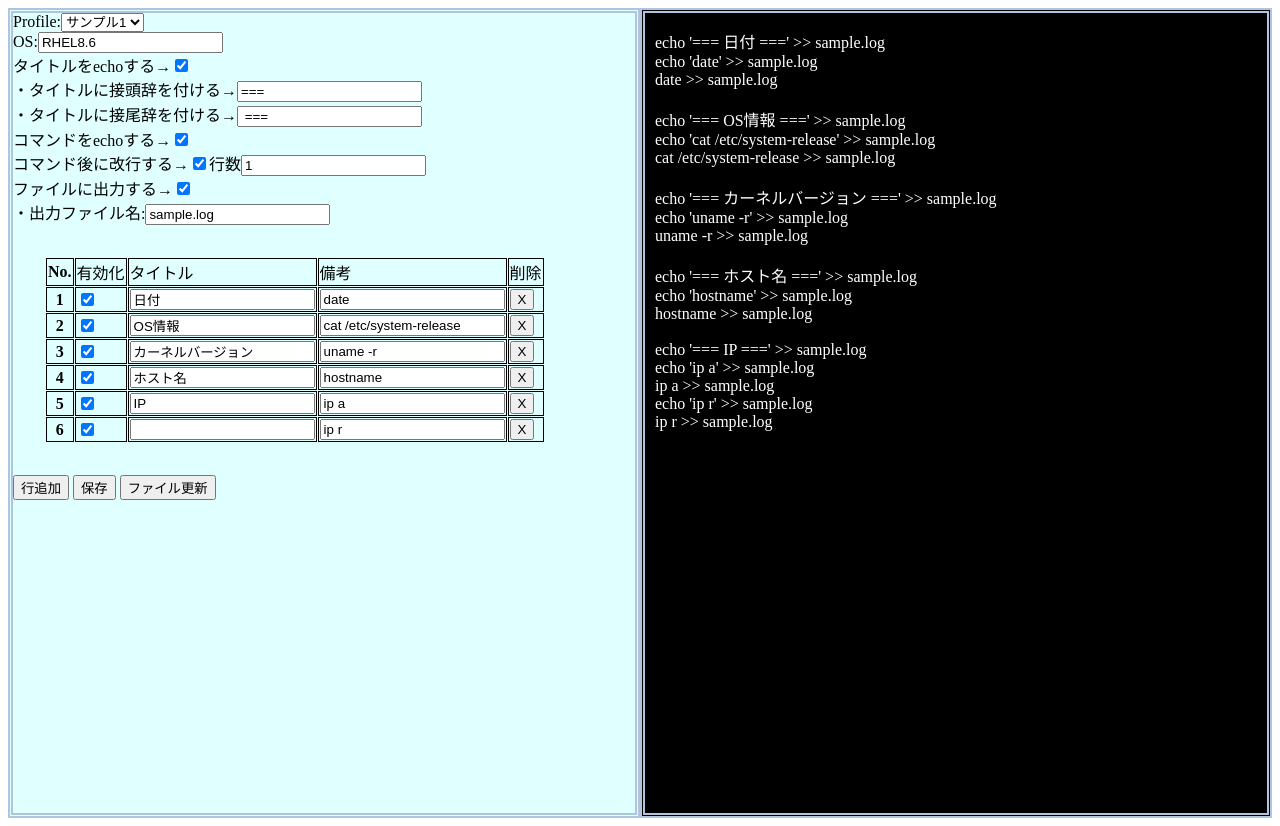
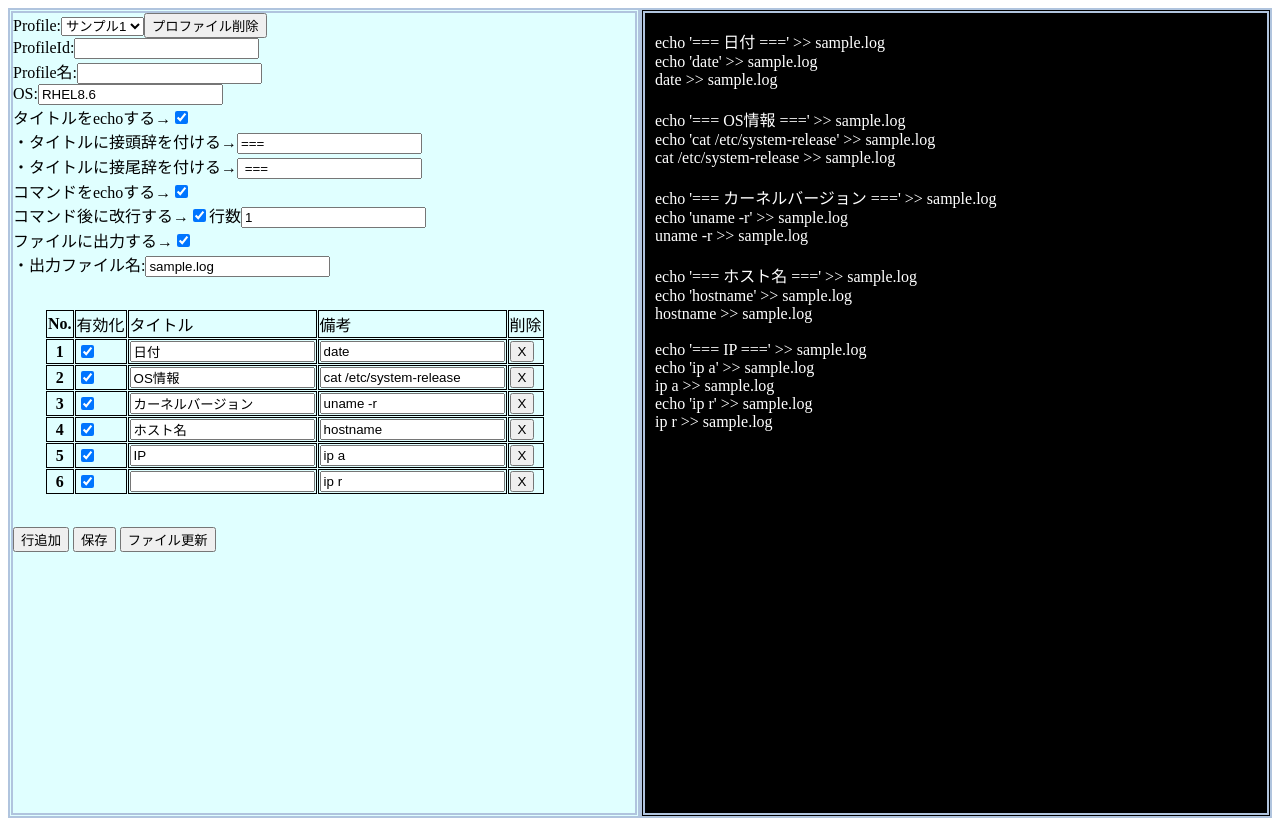
Before and after one commit to nkymriy/script_editor, a plain HTML site: page main.html in a window 1280 px wide. Drawn offline with Linux system fonts and the light colour scheme.

Commit message:
UPDATE プロファイル名・IDを変更可能に、プロファイルの削除に対応

```diff
--- a/main.html
+++ b/main.html
@@ -14,7 +14,9 @@
 <body>
 	<div class="wrapper">
 		<div class="column left-column">
-			Profile:<select id="profile-list"></select><br>
+			Profile:<select id="profile-list"></select><input type="button" id="delete-profile-button" value="プロファイル削除"><br>
+			ProfileId:<input id="profile-id"><br>
+			Profile名:<input id="profile-name"><br>
 			OS:<input type="text" id="os-name"><br>
 			タイトルをechoする→<input type="checkbox" id="is-echo-title" checked><br>
 			・タイトルに接頭辞を付ける→<input type="input" id="echo-title-before" value="=== "><br>
```
